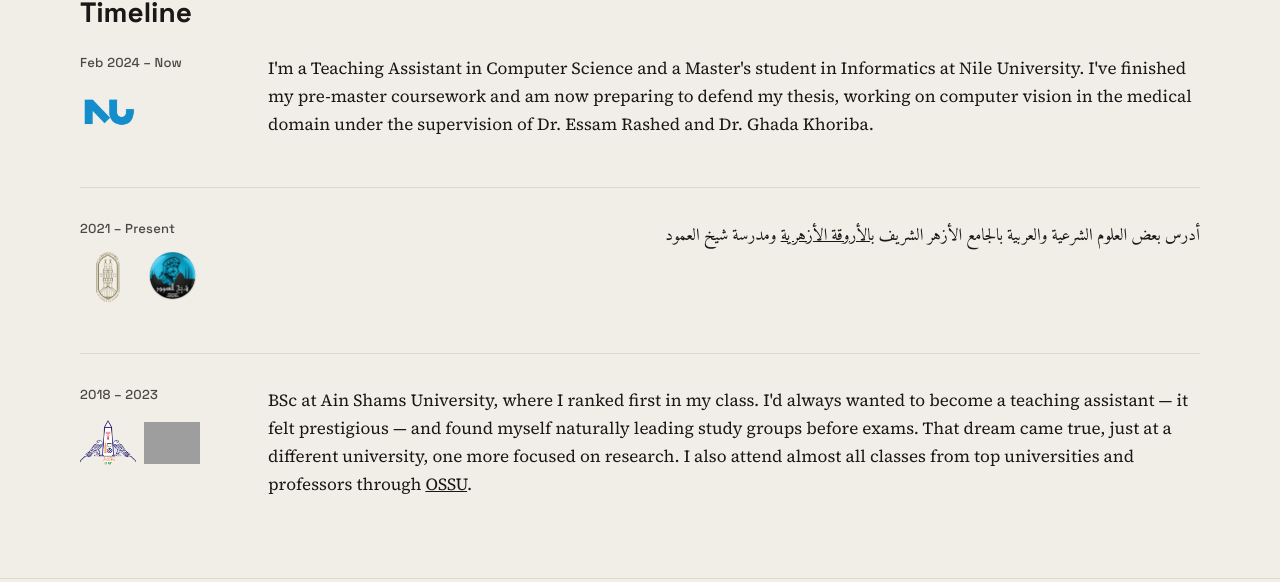
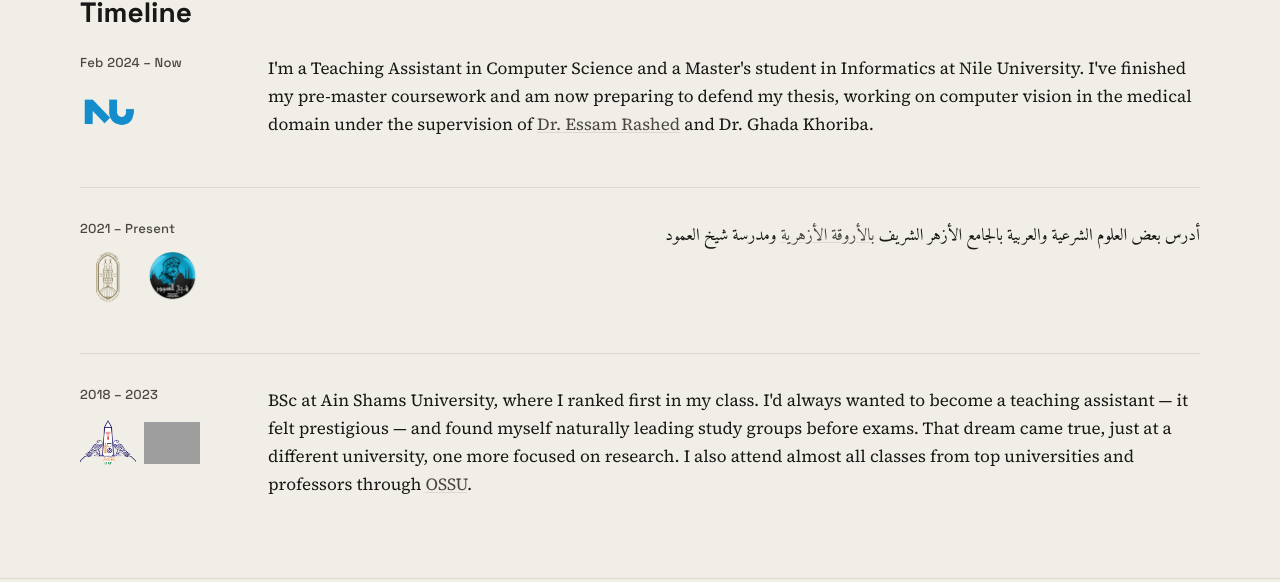
Before and after one commit to sweta-ahmedkhaled/sweta-ahmedkhaled.github.io, a Jekyll site: the page built from index.html, in a window 1280 px wide and 1400 px high, scrolled down 622 px. Shown: the part 143-725 px from the top of the window. Built offline with Jekyll 4.4.1, drawn with Linux system fonts in a browser that asks for light colours; grey boxes are pictures that could not be loaded.

Commit message:
Link Dr. Essam Rashed and theme timeline link colors

```diff
--- a/assets/css/style.css
+++ b/assets/css/style.css
@@ -318,7 +318,15 @@ a.social-handle:hover {
 }
 
 .timeline-text a {
+  color: var(--ink-soft);
+  text-decoration-color: var(--border);
+  text-underline-offset: 2px;
+  transition: color 0.15s ease, text-decoration-color 0.15s ease;
+}
+
+.timeline-text a:hover {
   color: var(--ink);
+  text-decoration-color: var(--ink);
 }
 
 /* ---------- Blog ---------- */
--- a/index.html
+++ b/index.html
@@ -20,7 +20,7 @@ layout: default
           <span class="timeline-year">Feb 2024 &ndash; Now</span>
           <img class="timeline-logo" src="{{ '/assets/images/logo-nile-nobg.png' | relative_url }}" alt="Nile University">
         </div>
-        <p class="timeline-text">I'm a Teaching Assistant in Computer Science and a Master's student in Informatics at Nile University. I've finished my pre-master coursework and am now preparing to defend my thesis, working on computer vision in the medical domain under the supervision of Dr. Essam Rashed and Dr. Ghada Khoriba.</p>
+        <p class="timeline-text">I'm a Teaching Assistant in Computer Science and a Master's student in Informatics at Nile University. I've finished my pre-master coursework and am now preparing to defend my thesis, working on computer vision in the medical domain under the supervision of <a href="https://rashedlab.github.io/">Dr. Essam Rashed</a> and Dr. Ghada Khoriba.</p>
       </div>
       <div class="timeline-item">
         <div class="timeline-meta">
```
